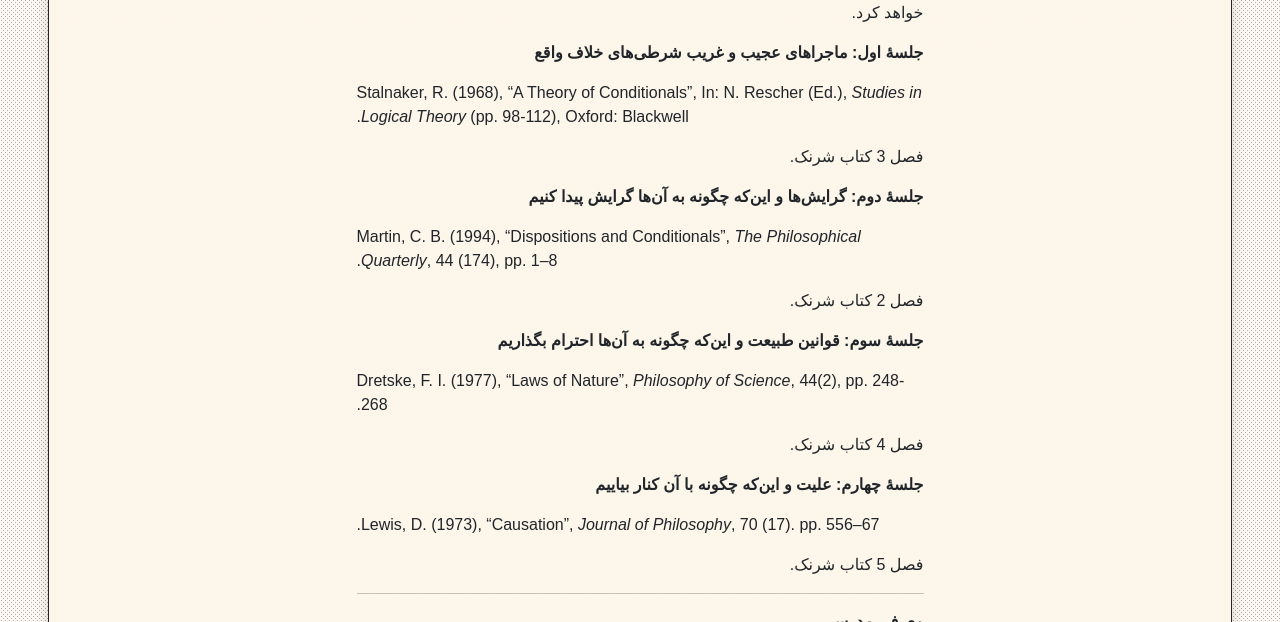
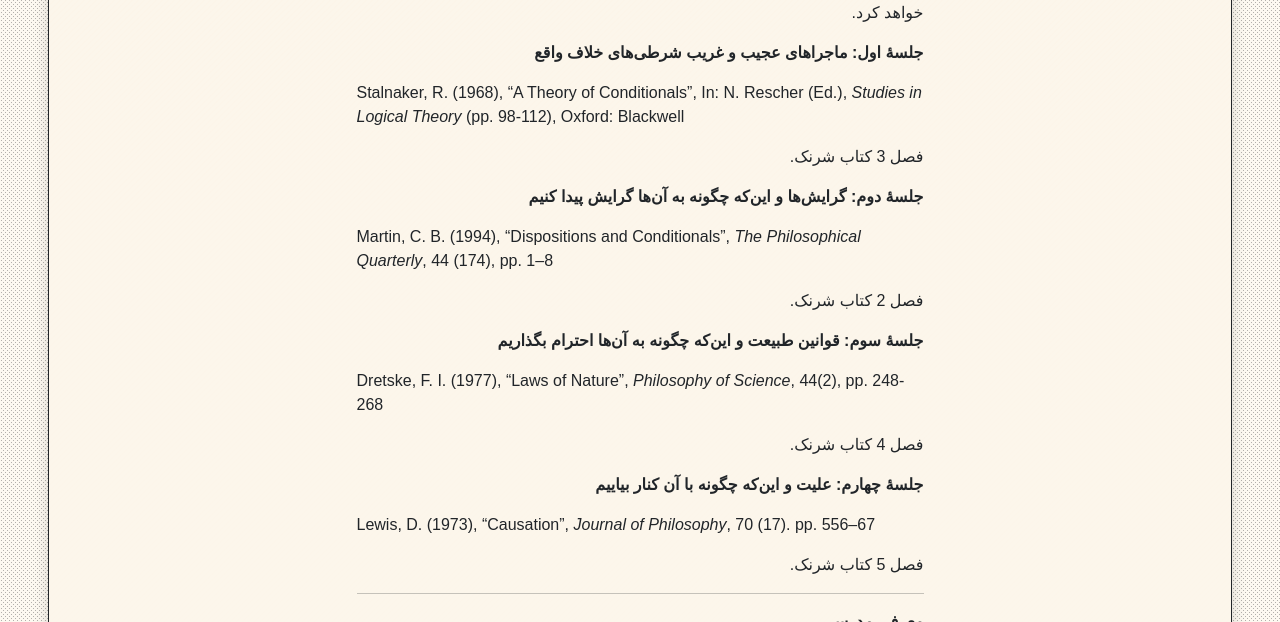
Before and after one commit to phicudemy/phicudemy.github.io, a Jekyll site: the page built from _events/2024-11-13-philosophyofscience-fall2024.md, in a window 1280 px wide and 900 px high, scrolled down 1907 px. Shown: the part 152-774 px from the top of the window. Built offline with Jekyll 4.4.1, drawn with Linux system fonts in a browser that asks for light colours; some web fonts are replaced.

Commit message:
TinaCMS content update

```diff
--- a/_events/2024-11-13-philosophyofscience-fall2024.md
+++ b/_events/2024-11-13-philosophyofscience-fall2024.md
@@ -64,7 +64,7 @@ Schrenk, M. (2016), <i>Metaphysics of Science: A Systematic and Historical Intro
 **جلسۀ اول: ماجراهای عجیب و غریب شرطی‌های خلاف واقع**
 
 <p align="left">
-Stalnaker, R. (1968), “A Theory of Conditionals”, In: N. Rescher (Ed.), <i>Studies in Logical Theory</i> (pp. 98-112), Oxford: Blackwell. </p>
+Stalnaker, R. (1968), “A Theory of Conditionals”, In: N. Rescher (Ed.), <i>Studies in Logical Theory</i> (pp. 98-112), Oxford: Blackwell </p>
 
 فصل 3 کتاب شرنک.
 
@@ -72,14 +72,14 @@ Stalnaker, R. (1968), “A Theory of Conditionals”, In: N. Rescher (Ed.), <i>S
 **جلسۀ دوم: گرایش‌ها و این‌که چگونه به آن‌ها گرایش پیدا کنیم**
 
 <p align="left">
-Martin, C. B. (1994), “Dispositions and Conditionals”, <i>The Philosophical Quarterly</i>, 44 (174), pp. 1–8. </p>
+Martin, C. B. (1994), “Dispositions and Conditionals”, <i>The Philosophical Quarterly</i>, 44 (174), pp. 1–8 </p>
 
 فصل 2 کتاب شرنک.
 
 **جلسۀ سوم: قوانین طبیعت و این‌که چگونه به آن‌ها احترام بگذاریم**
 
 <p align="left">
-Dretske, F. I. (1977), “Laws of Nature”, <i>Philosophy of Science</i>, 44(2), pp. 248-268.
+Dretske, F. I. (1977), “Laws of Nature”, <i>Philosophy of Science</i>, 44(2), pp. 248-268
 </p>
 
 فصل 4 کتاب شرنک.
@@ -87,7 +87,7 @@ Dretske, F. I. (1977), “Laws of Nature”, <i>Philosophy of Science</i>, 44(2)
 **جلسۀ چهارم: علیت و این‌که چگونه با آن کنار بیاییم**
 
 <p align="left">
-Lewis, D. (1973), “Causation”, <i>Journal of Philosophy</i>, 70 (17). pp. 556–67.
+Lewis, D. (1973), “Causation”, <i>Journal of Philosophy</i>, 70 (17). pp. 556–67
 </p>
 فصل 5 کتاب شرنک.
 
```
